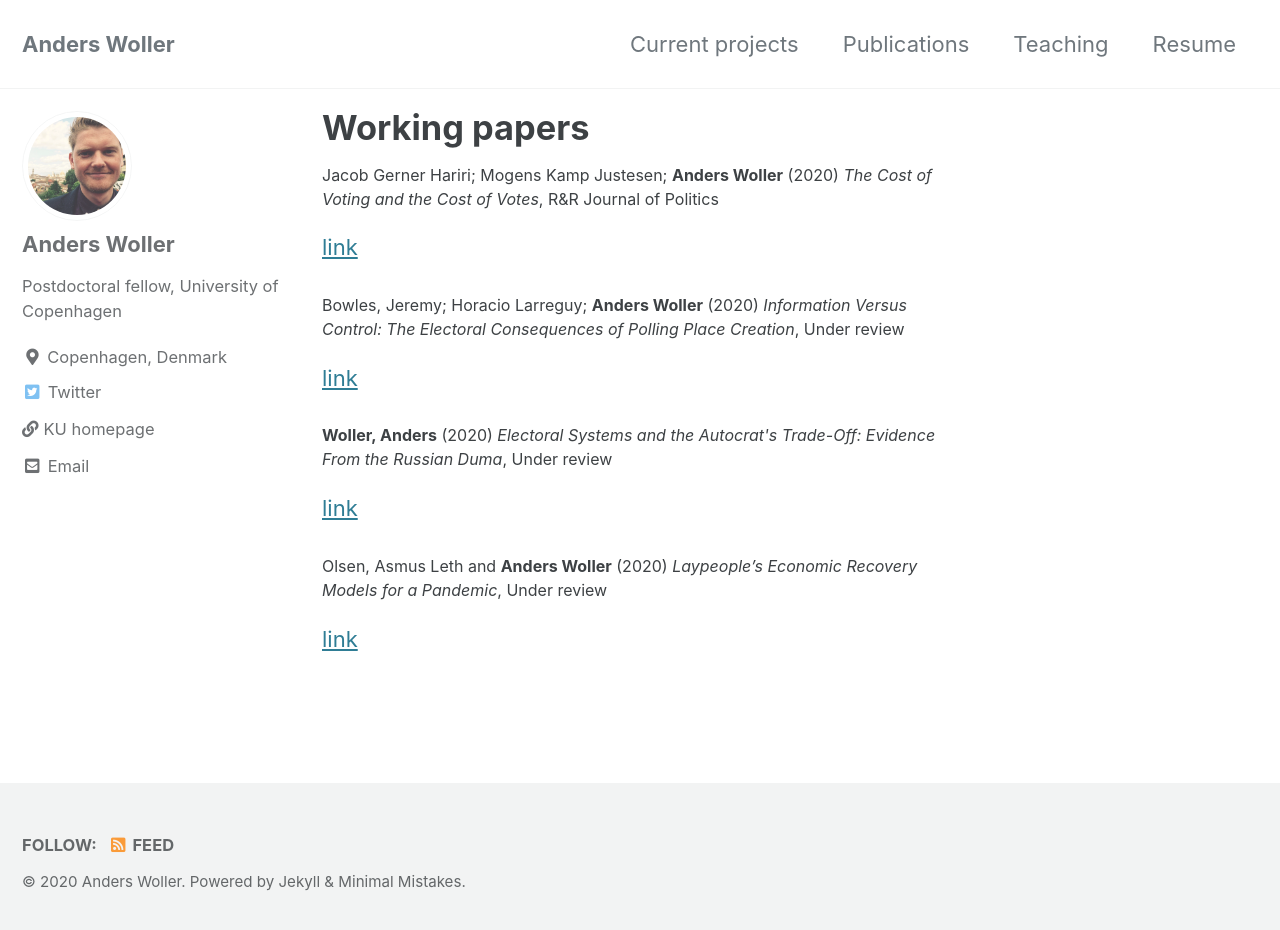
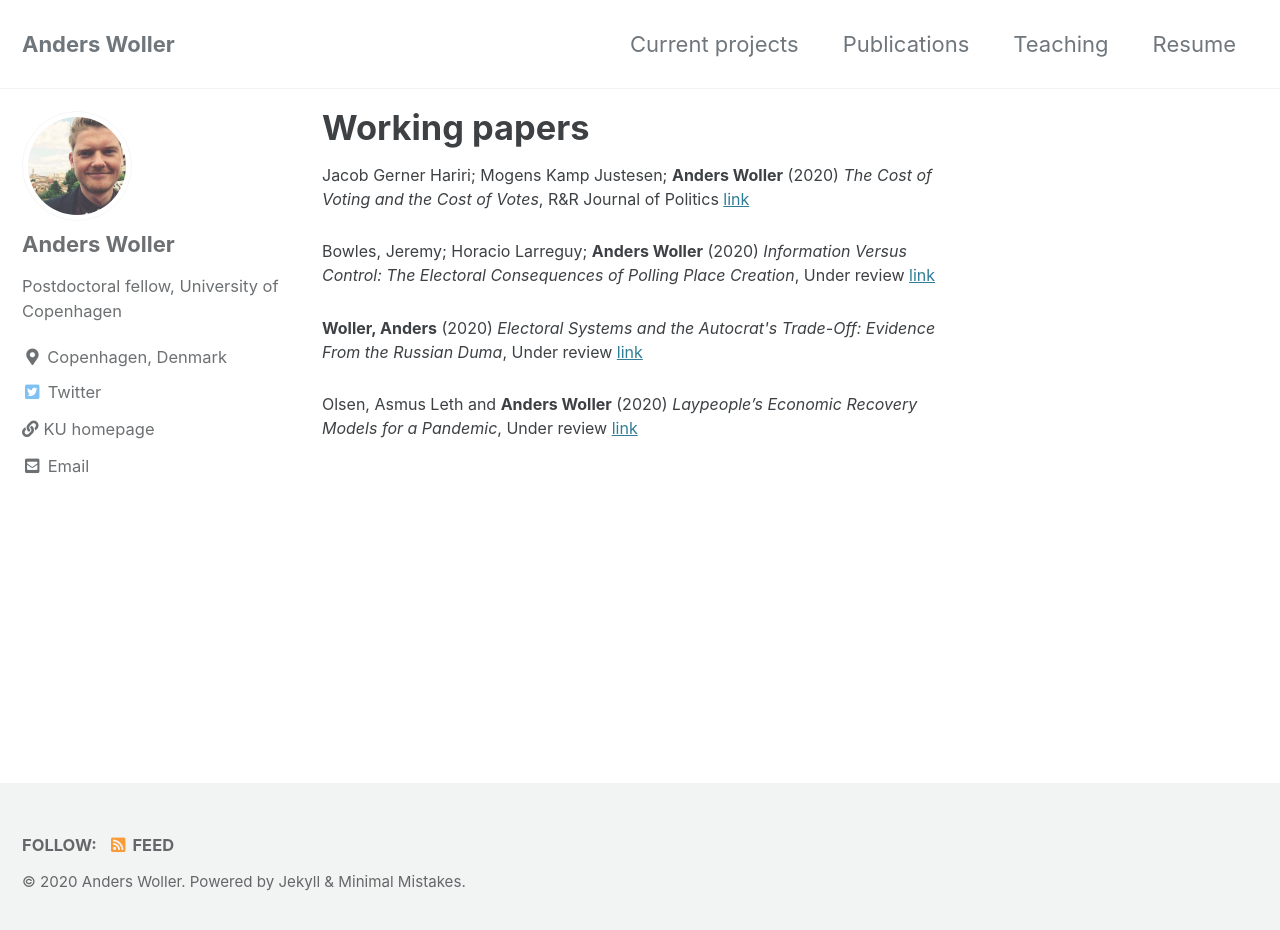
Before and after one commit to AndersWoller/AndersWoller.github.io, a Jekyll site: the page built from _pages/publications.md, in a window 1280 px wide and 938 px high. Shown: the top 930 px of the window. Built offline with Jekyll 4.4.1, drawn with Linux system fonts in a browser that asks for light colours; cached includes are drawn as plain includes.

Commit message:
Update publications.md

```diff
--- a/_pages/publications.md
+++ b/_pages/publications.md
@@ -4,10 +4,10 @@
 author_profile: true
 ---
 
-<p style="font-size:16px"> Jacob Gerner Hariri; Mogens Kamp Justesen; <b>Anders Woller</b> (2020) <i>The Cost of Voting and the Cost of Votes</i>, R&R Journal of Politics <p/> <a href="https://www.dropbox.com/s/wdo92hws6vql7wy/CostofVoting_resub.pdf?dl=0">link</a>
+<p style="font-size:16px"> Jacob Gerner Hariri; Mogens Kamp Justesen; <b>Anders Woller</b> (2020) <i>The Cost of Voting and the Cost of Votes</i>, R&R Journal of Politics <a href="https://www.dropbox.com/s/wdo92hws6vql7wy/CostofVoting_resub.pdf?dl=0">link</a><p/>
 
-<p style="font-size:16px"> Bowles, Jeremy; Horacio Larreguy; <b>Anders Woller</b> (2020) <i>Information Versus Control: The Electoral Consequences of Polling Place Creation</i>, Under review<p/> <a href="https://www.dropbox.com/s/7c9af158pohk0hy/InformationVScontrol.pdf?dl=0">link</a>
+<p style="font-size:16px"> Bowles, Jeremy; Horacio Larreguy; <b>Anders Woller</b> (2020) <i>Information Versus Control: The Electoral Consequences of Polling Place Creation</i>, Under review <a href="https://www.dropbox.com/s/7c9af158pohk0hy/InformationVScontrol.pdf?dl=0">link</a><p/>
 
-<p style="font-size:16px"> <b>Woller, Anders</b> (2020) <i>Electoral Systems and the Autocrat's Trade-Off: Evidence From the Russian Duma</i>, Under review<p/> <a href="https://www.dropbox.com/s/cjcu5lwvhlqqydq/Electoral_systems.pdf?dl=0">link</a>
+<p style="font-size:16px"> <b>Woller, Anders</b> (2020) <i>Electoral Systems and the Autocrat's Trade-Off: Evidence From the Russian Duma</i>, Under review <a href="https://www.dropbox.com/s/cjcu5lwvhlqqydq/Electoral_systems.pdf?dl=0">link</a><p/>
 
-<p style="font-size:16px"> Olsen, Asmus Leth and <b>Anders Woller</b> (2020) <i>Laypeople’s Economic Recovery Models for a Pandemic</i>, Under review<p/> <a href="https://www.dropbox.com/s/v1macvcbdqyjan3/manuscript_econ_covid19.pdf?dl=0">link</a>
+<p style="font-size:16px"> Olsen, Asmus Leth and <b>Anders Woller</b> (2020) <i>Laypeople’s Economic Recovery Models for a Pandemic</i>, Under review <a href="https://www.dropbox.com/s/v1macvcbdqyjan3/manuscript_econ_covid19.pdf?dl=0">link</a><p/>
```
